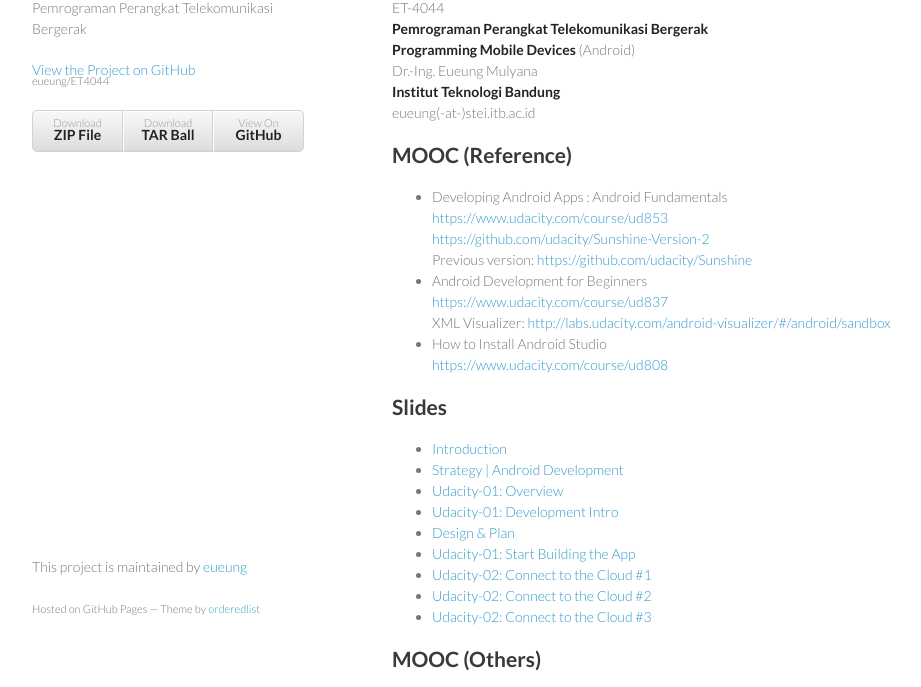
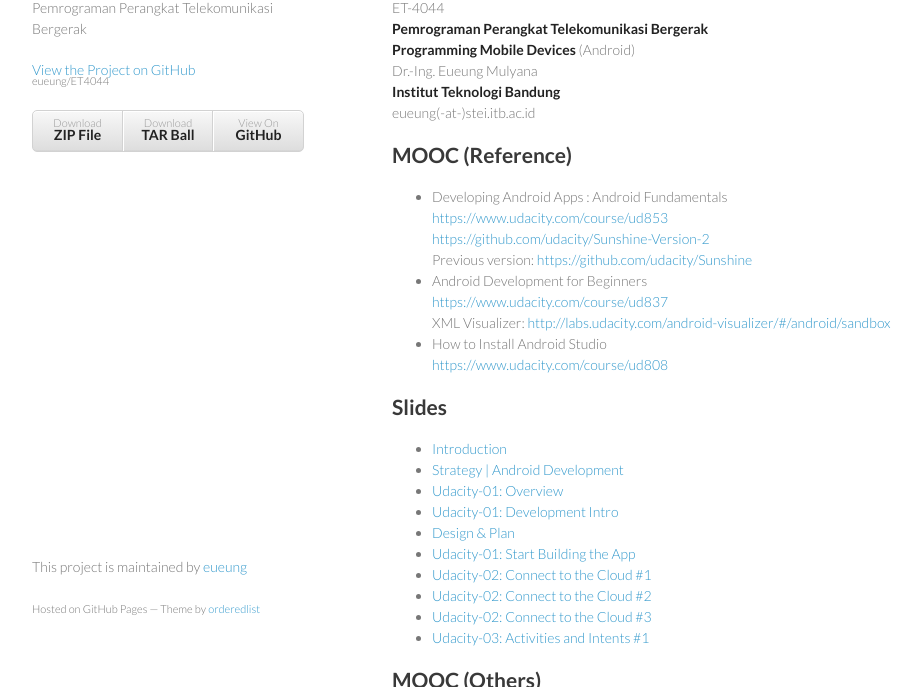
Before and after one commit to eueung/ET4044, a plain HTML site: page index.html in a window 1280 px wide. Shown: the part 112-799 px from the top of the page, without its empty margins (178-1099 px from the left). Drawn offline with Linux system fonts and the light colour scheme.

Commit message:
Create gh-pages branch via GitHub

```diff
--- a/index.html
+++ b/index.html
@@ -69,6 +69,7 @@ XML Visualizer: <a href="http://labs.udacity.com/android-visualizer/#/android/sa
 <li><a href="https://speakerdeck.com/eueung/pptb-06">Udacity-02: Connect to the Cloud #1</a></li>
 <li><a href="https://speakerdeck.com/eueung/pptb-07">Udacity-02: Connect to the Cloud #2</a></li>
 <li><a href="https://speakerdeck.com/eueung/pptb-08">Udacity-02: Connect to the Cloud #3</a></li>
+<li><a href="https://speakerdeck.com/eueung/pptb-08-2">Udacity-03: Activities and Intents #1</a></li>
 </ul>
 
 <h2>
```
Also changed, not shown: params.json (+1 -1 lines).
